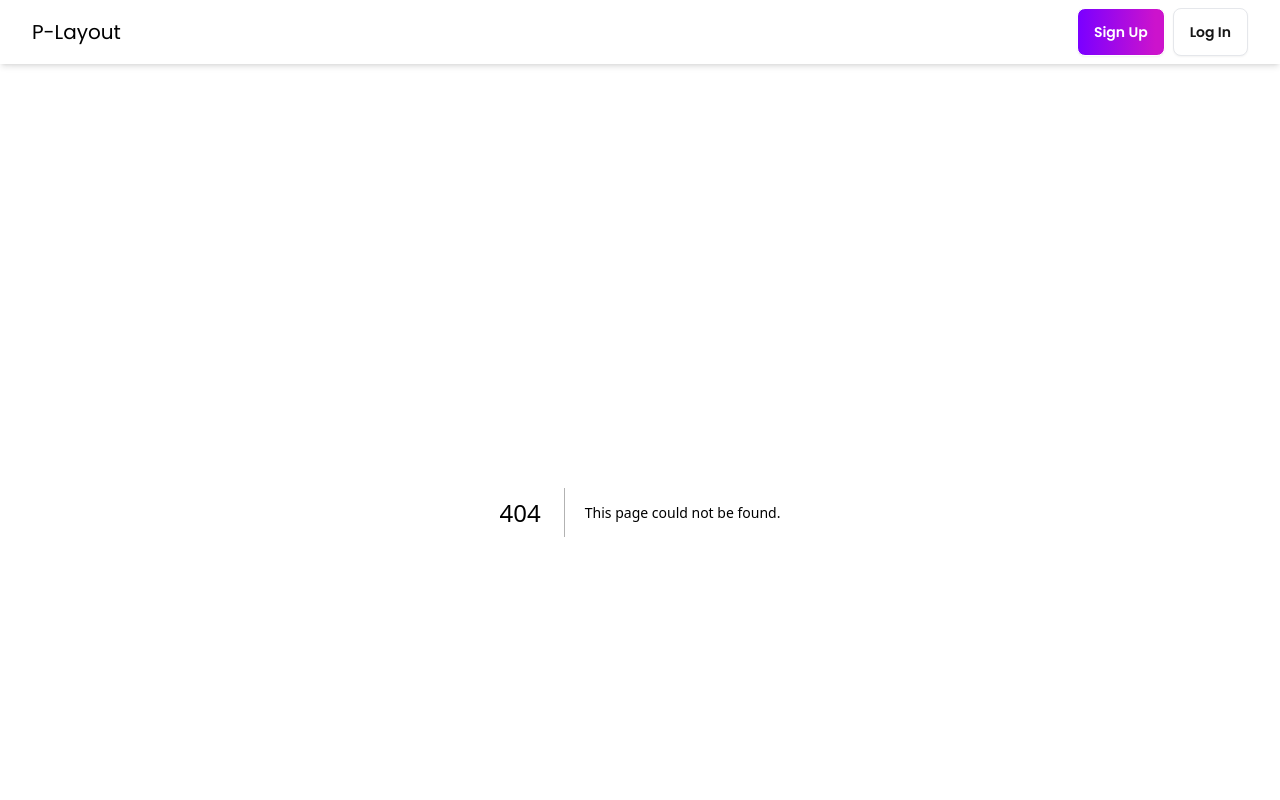
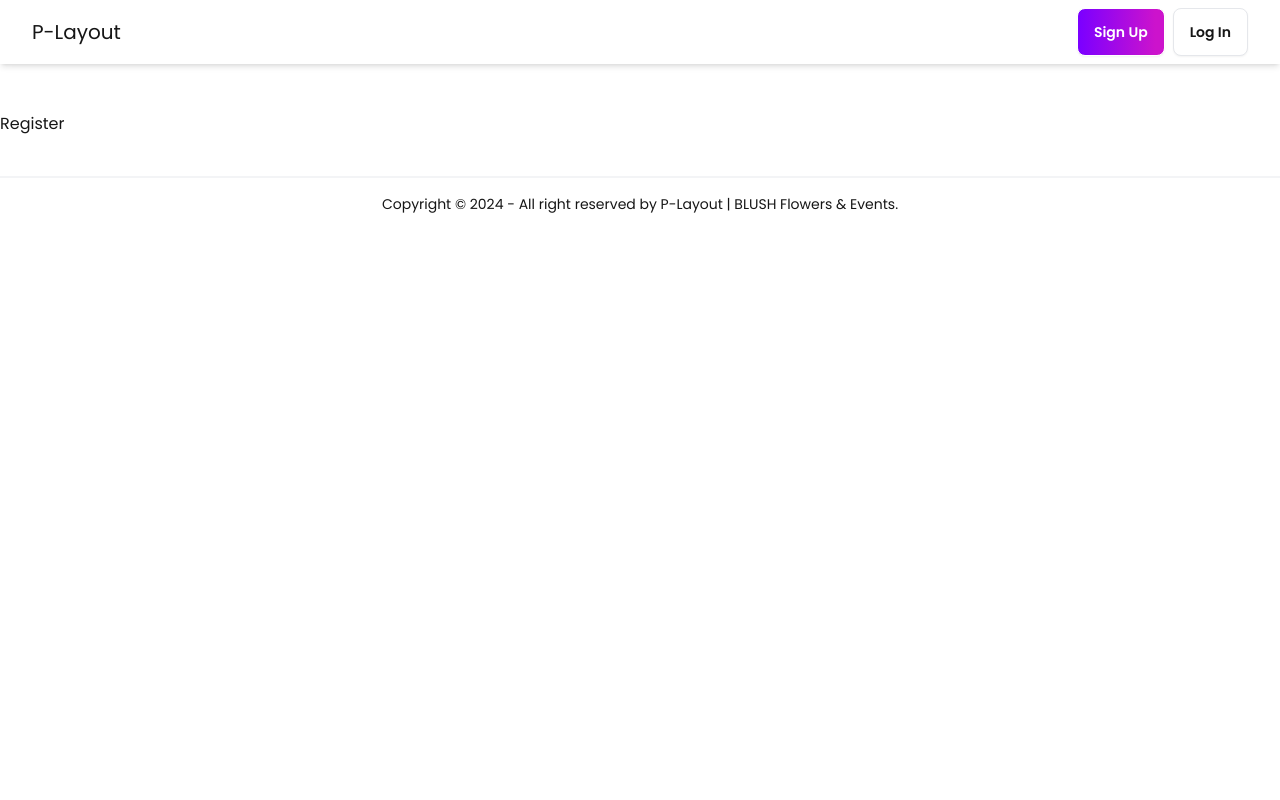
Before and after one commit to famasboy888/p-layout_nextjs, a Next.js app: page /register in a window 1280 px wide. Before the commit this address had no page. Shown: the top 800 px of the page. Built offline with nearby package versions, Linux system fonts and the light colour scheme.

Commit message:
for black registration page

```diff
--- /dev/null
+++ b/src/app/register/page.tsx
@@ -0,0 +1,3 @@
+export default function RegisterPage() {
+  return <h1>Register</h1>;
+}
```
